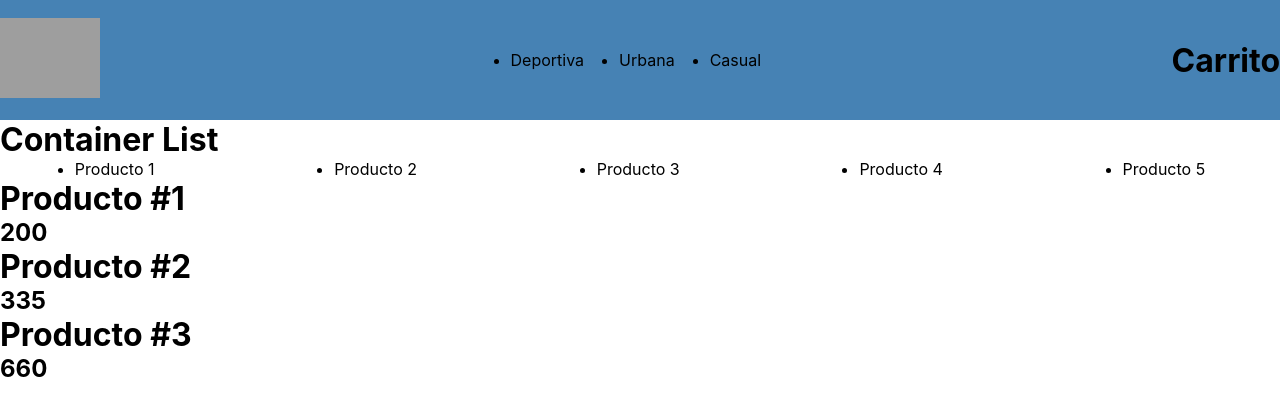
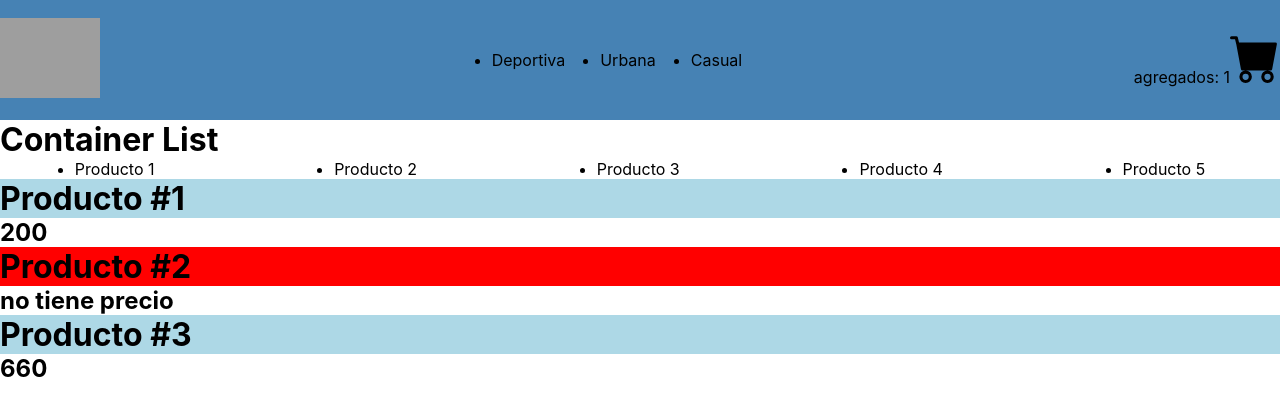
Before and after one commit to CarlosMorales23/E-commerce-Morales, a React (Create React App) app: page / in a window 1280 px wide. Shown: the top 416 px of the page. Built offline with nearby package versions, Linux system fonts and the light colour scheme; grey boxes are pictures that could not be loaded.

Commit message:
Clase 2 03:20:00

```diff
--- a/package.json
+++ b/package.json
@@ -13,7 +13,7 @@
     "@testing-library/user-event": "^13.5.0",
     "react": "^18.2.0",
     "react-dom": "^18.2.0",
-    "react-icons": "^4.7.1",
+    "react-icons": "^4.8.0",
     "react-scripts": "5.0.1",
     "web-vitals": "^2.1.4"
   },
--- a/src/App.js
+++ b/src/App.js
@@ -15,9 +15,9 @@ function App() {
       <Footer/> */}
                 <Navbar2 />
                 <ItemListContainer2 />
-                <ProductCard title="Producto #1" price={200} hayStock={true} />
-                <ProductCard title="Producto #2" price={335} hayStock={false} />
-                <ProductCard title="Producto #3" price={660} hayStock={true} />
+                <ProductCard title="Producto #1" price={200} stock={true} />
+                <ProductCard title="Producto #2"  stock={false} />
+                <ProductCard title="Producto #3" price={660} stock={true} />
             </>
         </div>
     );
--- a/src/components/PracticaSiguiendoAlProfe/Componentes Clase -2/Navbar/Carrito/CartWidget.jsx
+++ b/src/components/PracticaSiguiendoAlProfe/Componentes Clase -2/Navbar/Carrito/CartWidget.jsx
@@ -1,10 +1,16 @@
+import React from "react";
+import {BsCartFill} from "react-icons/bs"
+//Importante agregar la carpeta en este caso "bs" donde se encuentra el icon, lo indica su nombre.
+//npm uninstal react-icons para  desinstalar
 
-const CartWidget = ()=>{
+
+const CartWidget = () => {
         return (
                 <div>
-                        <h1>Carrito</h1>
+                        <span>agregados: 1</span>
+                        <BsCartFill size={50}/>
                 </div>
         );
-}
+};
 
-export default CartWidget
+export default CartWidget;
--- /dev/null
+++ b/src/components/PracticaSiguiendoAlProfe/Componentes Clase -2/ProductCard/ProductCard.css
@@ -0,0 +1,7 @@
+.red{
+    background-color: red;
+}
+
+.blue{
+    background-color: lightblue;
+}
--- a/src/components/PracticaSiguiendoAlProfe/Componentes Clase -2/ProductCard/ProductCard.jsx
+++ b/src/components/PracticaSiguiendoAlProfe/Componentes Clase -2/ProductCard/ProductCard.jsx
@@ -1,9 +1,10 @@
 import React from "react";
+import "./ProductCard.css";
 
-const ProductCard = ({title, price, isRed}) => {
+const ProductCard = ({title, price = "no tiene precio", stock}) => {
     return (
         <div>
-            <h1 className={isRed ? "red" : ""}>{title}</h1>
+            <h1 className={stock ? "blue" : "red"}>{title}</h1>
             <h2>{price}</h2>
         </div>
     );
```
Also changed, not shown: 1 other file (tests, documents, lock files or other folders).
